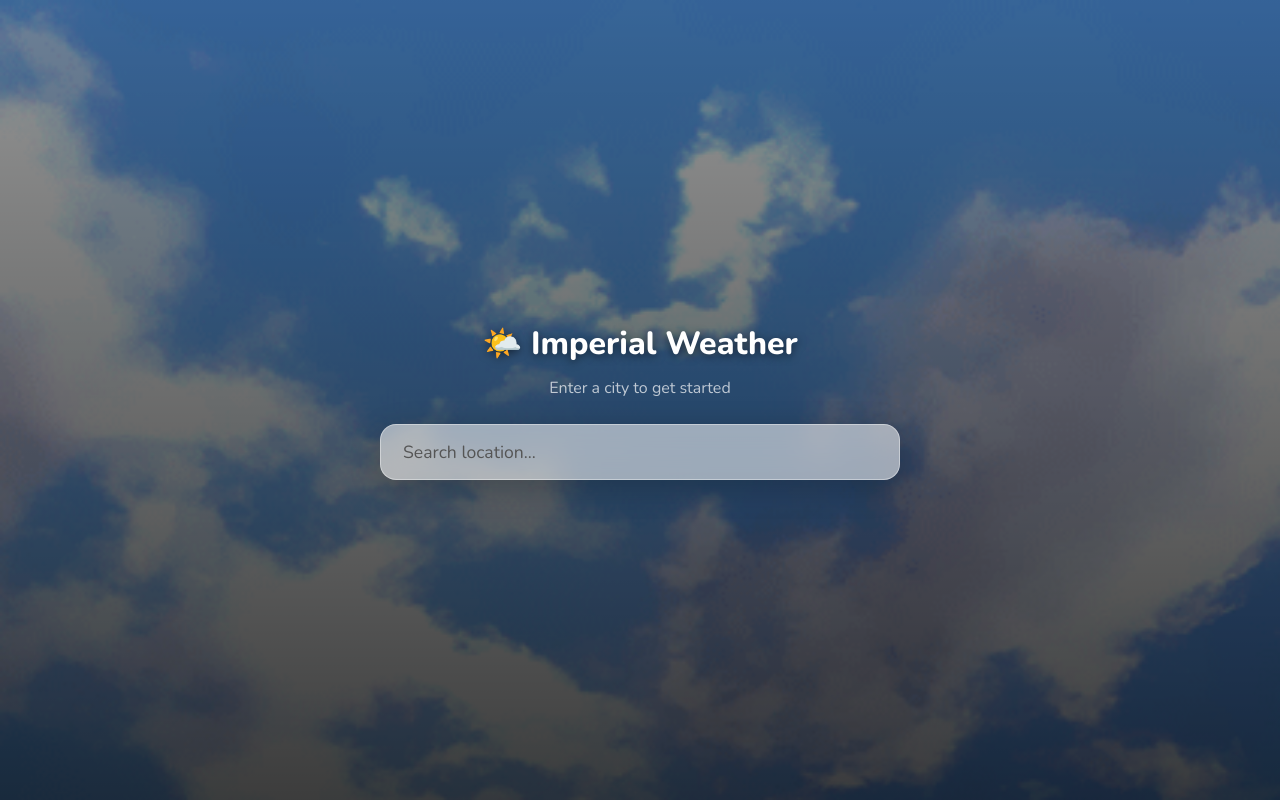
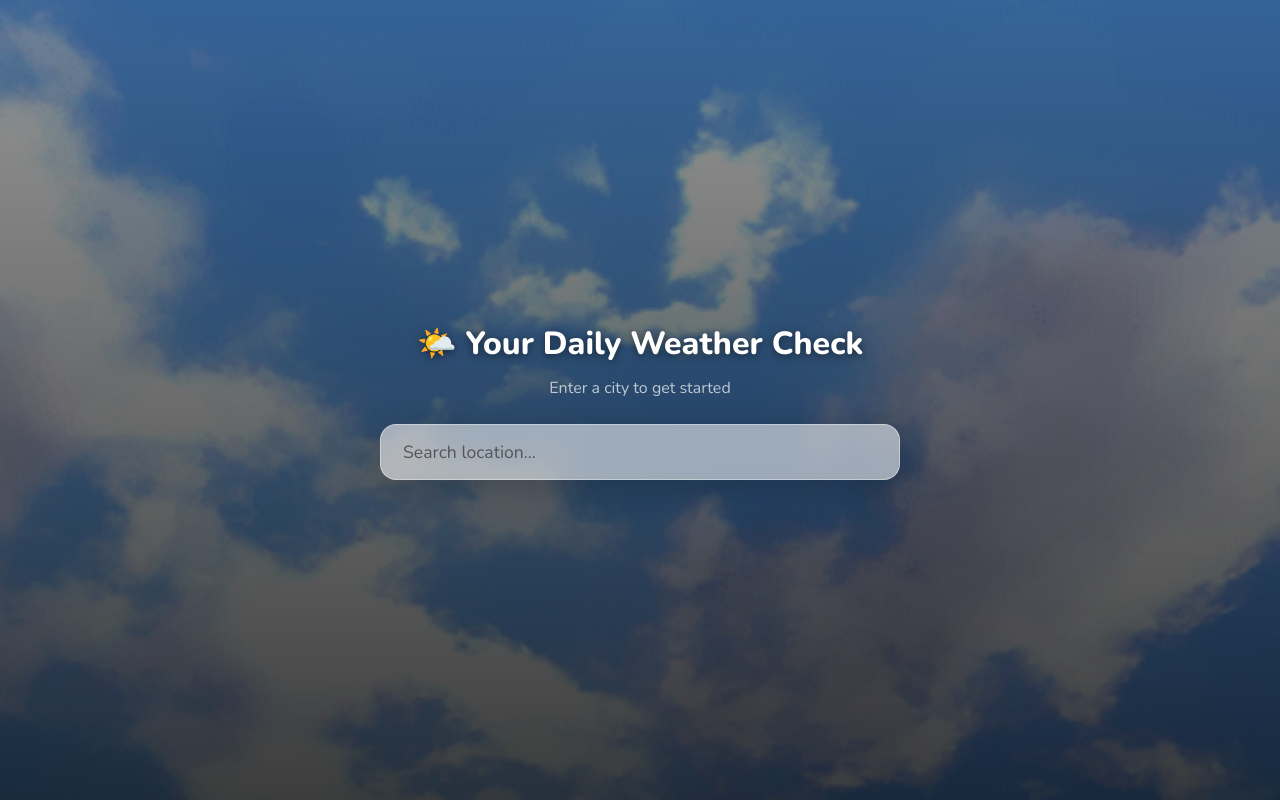
Before and after one commit to Mr-Soumo-006/Weather_App, a React (Vite) app: page / in a window 1280 px wide. Built offline with nearby package versions, Linux system fonts and the light colour scheme.

Commit message:
Updated UI

```diff
--- a/src/App.jsx
+++ b/src/App.jsx
@@ -119,7 +119,7 @@ function App() {
                         justifyContent: "center", alignItems: "center", padding: "0 16px" }}>
             <p style={{ color: "white", fontSize: "2rem", fontWeight: 800,
                         textShadow: "0 2px 8px rgba(0,0,0,0.5)", marginBottom: 8, textAlign: "center" }}>
-              🌤️ Imperial Weather
+              🌤️ Your Daily Weather Check
             </p>
             <p style={{ color: "rgba(255,255,255,0.7)", fontSize: "1rem", marginBottom: 24, textAlign: "center" }}>
               Enter a city to get started
```
